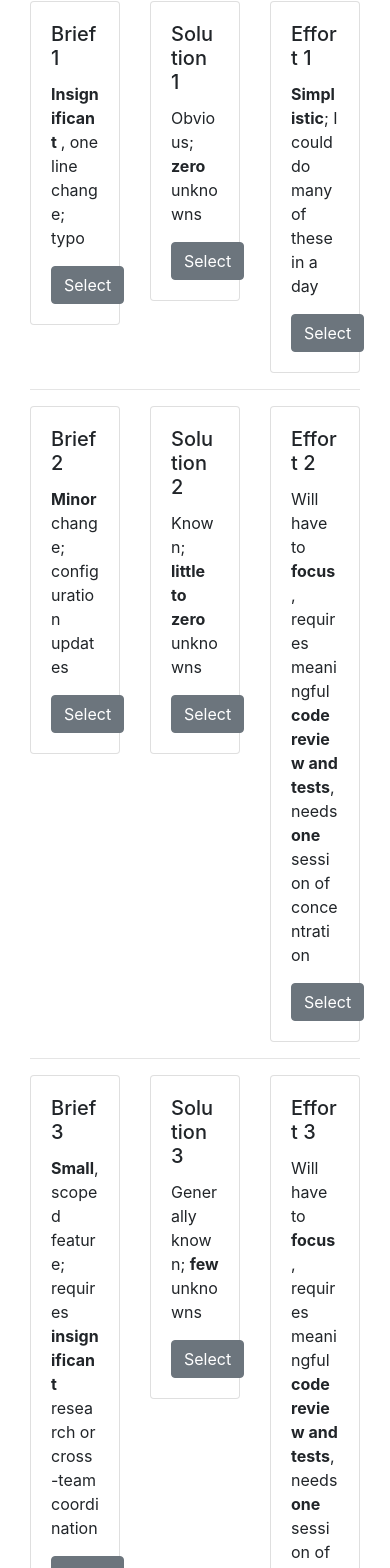
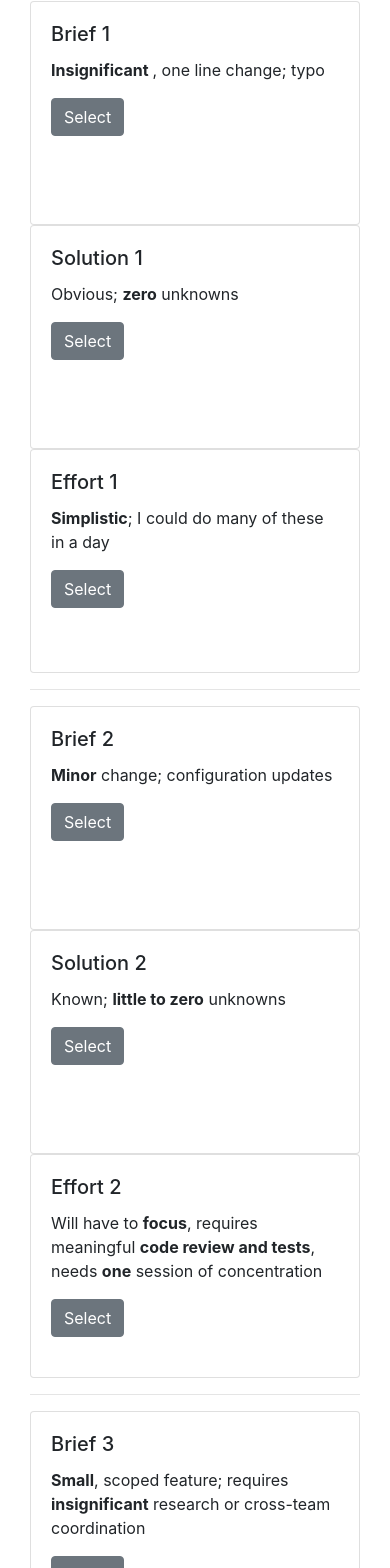
Before and after one commit to chesleybrown/story-point-commander, a Next.js app: page / in a window 390 px wide. Shown: the part 383-1951 px from the top of the page. Built offline with nearby package versions, Linux system fonts and the light colour scheme.

Commit message:
Slight improvement on layout responsiveness

```diff
--- a/components/RiskSelector.tsx
+++ b/components/RiskSelector.tsx
@@ -35,9 +35,9 @@ class RiskSelector extends React.Component<Props, State> {
         return (
             <Container>
                 <Row>
-                    <Col xs={4}><SelectableCard onClick={this.selected} option={StoryPointRiskOptions.RiskBaseline} current={this.state.current}></SelectableCard></Col>
-                    <Col xs={4}><SelectableCard onClick={this.selected} option={StoryPointRiskOptions.RiskPlus1} current={this.state.current}></SelectableCard></Col>
-                    <Col xs={4}><SelectableCard onClick={this.selected} option={StoryPointRiskOptions.RiskPlus2} current={this.state.current}></SelectableCard></Col>
+                    <Col xs={12} sm={4}><SelectableCard onClick={this.selected} option={StoryPointRiskOptions.RiskBaseline} current={this.state.current}></SelectableCard></Col>
+                    <Col xs={12} sm={4}><SelectableCard onClick={this.selected} option={StoryPointRiskOptions.RiskPlus1} current={this.state.current}></SelectableCard></Col>
+                    <Col xs={12} sm={4}><SelectableCard onClick={this.selected} option={StoryPointRiskOptions.RiskPlus2} current={this.state.current}></SelectableCard></Col>
                 </Row>
             </Container>
         );
--- a/components/SolutionEffortSelector.tsx
+++ b/components/SolutionEffortSelector.tsx
@@ -36,49 +36,49 @@ class SolutionEffortSelector extends React.Component<Props, State> {
         return (
             <Container>
                 <Row>
-                    <Col xs={4}><SelectableCard onClick={this.selected} option={StoryPointBriefOptions.Brief1} current={this.state.current}></SelectableCard></Col>
-                    <Col xs={4}><SelectableCard onClick={this.selected} option={StoryPointSolutionOptions.Solution1} current={this.state.current}></SelectableCard></Col>
-                    <Col xs={4}><SelectableCard onClick={this.selected} option={StoryPointEffortOptions.Effort1} current={this.state.current}></SelectableCard></Col>
+                    <Col xs={12} sm={4}><SelectableCard onClick={this.selected} option={StoryPointBriefOptions.Brief1} current={this.state.current}></SelectableCard></Col>
+                    <Col xs={12} sm={4}><SelectableCard onClick={this.selected} option={StoryPointSolutionOptions.Solution1} current={this.state.current}></SelectableCard></Col>
+                    <Col xs={12} sm={4}><SelectableCard onClick={this.selected} option={StoryPointEffortOptions.Effort1} current={this.state.current}></SelectableCard></Col>
                 </Row>
                 <Row>
                     <Col><hr></hr></Col>
                 </Row>
                 <Row>
-                    <Col xs={4}><SelectableCard onClick={this.selected} option={StoryPointBriefOptions.Brief2} current={this.state.current}></SelectableCard></Col>
-                    <Col xs={4}><SelectableCard onClick={this.selected} option={StoryPointSolutionOptions.Solution2} current={this.state.current}></SelectableCard></Col>
-                    <Col xs={4}><SelectableCard onClick={this.selected} option={StoryPointEffortOptions.Effort2} current={this.state.current}></SelectableCard></Col>
+                    <Col xs={12} sm={4}><SelectableCard onClick={this.selected} option={StoryPointBriefOptions.Brief2} current={this.state.current}></SelectableCard></Col>
+                    <Col xs={12} sm={4}><SelectableCard onClick={this.selected} option={StoryPointSolutionOptions.Solution2} current={this.state.current}></SelectableCard></Col>
+                    <Col xs={12} sm={4}><SelectableCard onClick={this.selected} option={StoryPointEffortOptions.Effort2} current={this.state.current}></SelectableCard></Col>
                 </Row>
                 <Row>
                     <Col><hr></hr></Col>
                 </Row>
                 <Row>
-                    <Col xs={4}><SelectableCard onClick={this.selected} option={StoryPointBriefOptions.Brief3} current={this.state.current}></SelectableCard></Col>
-                    <Col xs={4}><SelectableCard onClick={this.selected} option={StoryPointSolutionOptions.Solution3} current={this.state.current}></SelectableCard></Col>
-                    <Col xs={4}><SelectableCard onClick={this.selected} option={StoryPointEffortOptions.Effort3} current={this.state.current}></SelectableCard></Col>
+                    <Col xs={12} sm={4}><SelectableCard onClick={this.selected} option={StoryPointBriefOptions.Brief3} current={this.state.current}></SelectableCard></Col>
+                    <Col xs={12} sm={4}><SelectableCard onClick={this.selected} option={StoryPointSolutionOptions.Solution3} current={this.state.current}></SelectableCard></Col>
+                    <Col xs={12} sm={4}><SelectableCard onClick={this.selected} option={StoryPointEffortOptions.Effort3} current={this.state.current}></SelectableCard></Col>
                 </Row>
                 <Row>
                     <Col><hr></hr></Col>
                 </Row>
                 <Row>
-                    <Col xs={4}><SelectableCard onClick={this.selected} option={StoryPointBriefOptions.Brief5} current={this.state.current}></SelectableCard></Col>
-                    <Col xs={4}><SelectableCard onClick={this.selected} option={StoryPointSolutionOptions.Solution5} current={this.state.current}></SelectableCard></Col>
-                    <Col xs={4}><SelectableCard onClick={this.selected} option={StoryPointEffortOptions.Effort5} current={this.state.current}></SelectableCard></Col>
+                    <Col xs={12} sm={4}><SelectableCard onClick={this.selected} option={StoryPointBriefOptions.Brief5} current={this.state.current}></SelectableCard></Col>
+                    <Col xs={12} sm={4}><SelectableCard onClick={this.selected} option={StoryPointSolutionOptions.Solution5} current={this.state.current}></SelectableCard></Col>
+                    <Col xs={12} sm={4}><SelectableCard onClick={this.selected} option={StoryPointEffortOptions.Effort5} current={this.state.current}></SelectableCard></Col>
                 </Row>
                 <Row>
                     <Col><hr></hr></Col>
                 </Row>
                 <Row>
-                    <Col xs={4}><SelectableCard onClick={this.selected} option={StoryPointBriefOptions.Brief8} current={this.state.current}></SelectableCard></Col>
-                    <Col xs={4}><SelectableCard onClick={this.selected} option={StoryPointSolutionOptions.Solution8} current={this.state.current}></SelectableCard></Col>
-                    <Col xs={4}><SelectableCard onClick={this.selected} option={StoryPointEffortOptions.Effort8} current={this.state.current}></SelectableCard></Col>
+                    <Col xs={12} sm={4}><SelectableCard onClick={this.selected} option={StoryPointBriefOptions.Brief8} current={this.state.current}></SelectableCard></Col>
+                    <Col xs={12} sm={4}><SelectableCard onClick={this.selected} option={StoryPointSolutionOptions.Solution8} current={this.state.current}></SelectableCard></Col>
+                    <Col xs={12} sm={4}><SelectableCard onClick={this.selected} option={StoryPointEffortOptions.Effort8} current={this.state.current}></SelectableCard></Col>
                 </Row>
                 <Row>
                     <Col><hr></hr></Col>
                 </Row>
                 <Row>
-                    <Col xs={4}><SelectableCard onClick={this.selected} option={StoryPointBriefOptions.Brief13} current={this.state.current}></SelectableCard></Col>
-                    <Col xs={4}><SelectableCard onClick={this.selected} option={StoryPointSolutionOptions.Solution13} current={this.state.current}></SelectableCard></Col>
-                    <Col xs={4}><SelectableCard onClick={this.selected} option={StoryPointEffortOptions.Effort13} current={this.state.current}></SelectableCard></Col>
+                    <Col xs={12} sm={4}><SelectableCard onClick={this.selected} option={StoryPointBriefOptions.Brief13} current={this.state.current}></SelectableCard></Col>
+                    <Col xs={12} sm={4}><SelectableCard onClick={this.selected} option={StoryPointSolutionOptions.Solution13} current={this.state.current}></SelectableCard></Col>
+                    <Col xs={12} sm={4}><SelectableCard onClick={this.selected} option={StoryPointEffortOptions.Effort13} current={this.state.current}></SelectableCard></Col>
                 </Row>
                 <Row>
                     <Col><hr></hr></Col>
--- a/components/TestingEffortSelector.tsx
+++ b/components/TestingEffortSelector.tsx
@@ -35,9 +35,9 @@ class TestingEffortSelector extends React.Component<Props, State> {
         return (
             <Container>
                 <Row>
-                    <Col xs={4}><SelectableCard onClick={this.selected} option={StoryPointTestingOptions.TestingBaseline} current={this.state.current}></SelectableCard></Col>
-                    <Col xs={4}><SelectableCard onClick={this.selected} option={StoryPointTestingOptions.TestingPlus1} current={this.state.current}></SelectableCard></Col>
-                    <Col xs={4}><SelectableCard onClick={this.selected} option={StoryPointTestingOptions.TestingPlus2} current={this.state.current}></SelectableCard></Col>
+                    <Col xs={12} sm={4}><SelectableCard onClick={this.selected} option={StoryPointTestingOptions.TestingBaseline} current={this.state.current}></SelectableCard></Col>
+                    <Col xs={12} sm={4}><SelectableCard onClick={this.selected} option={StoryPointTestingOptions.TestingPlus1} current={this.state.current}></SelectableCard></Col>
+                    <Col xs={12} sm={4}><SelectableCard onClick={this.selected} option={StoryPointTestingOptions.TestingPlus2} current={this.state.current}></SelectableCard></Col>
                 </Row>
             </Container>
         );
```
